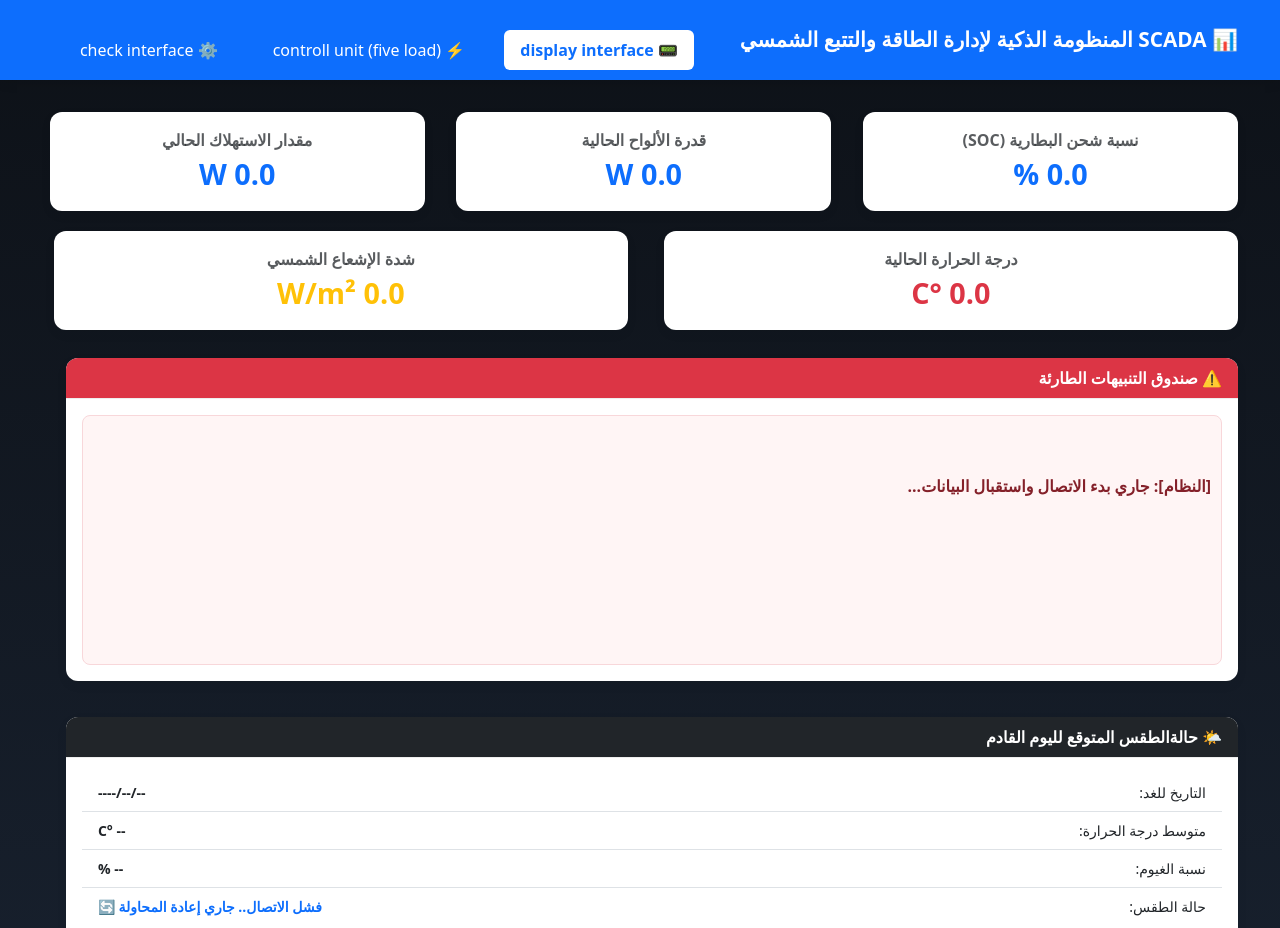
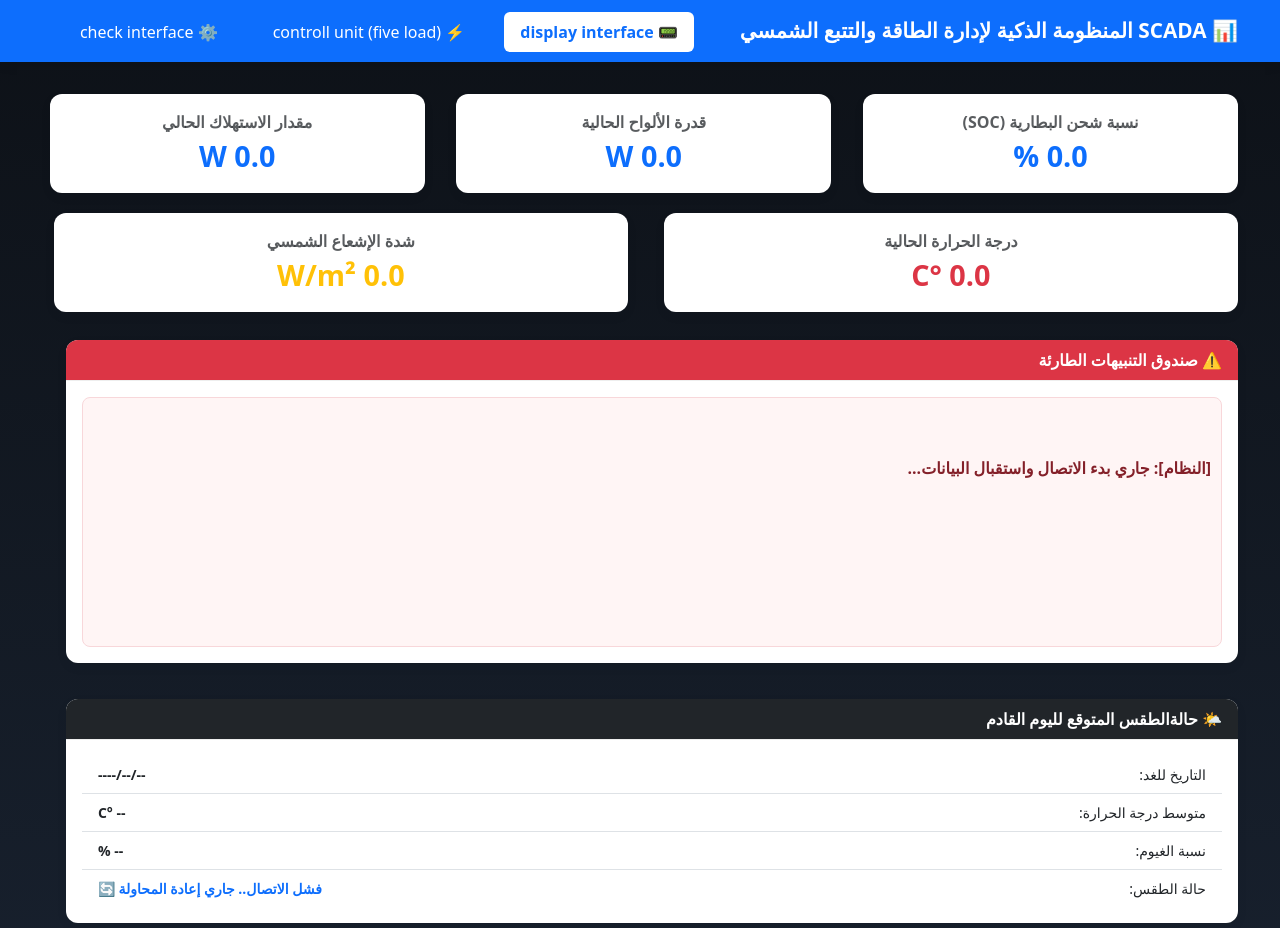
Before and after one commit to mohammedfahed780/scada-system, a plain HTML site: page index.html in a window 1280 px wide. Shown: the top 928 px of the page. Drawn offline with nearby package versions, Linux system fonts and the light colour scheme; no server answers.

Commit message:
Reduce margin-top for scadaTabs from 20px to 2px

```diff
--- a/index.html
+++ b/index.html
@@ -30,7 +30,7 @@
         }
 
       #scadaTabs{
-    margin-top:20px;
+    margin-top:2px;
     gap:15px;
 
       }
```
